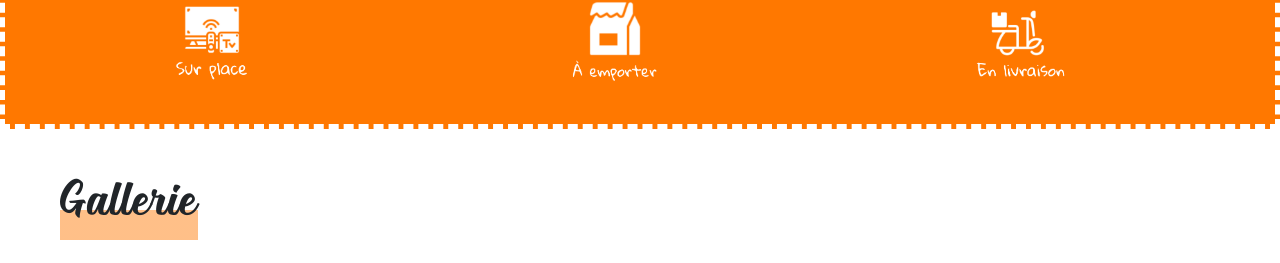
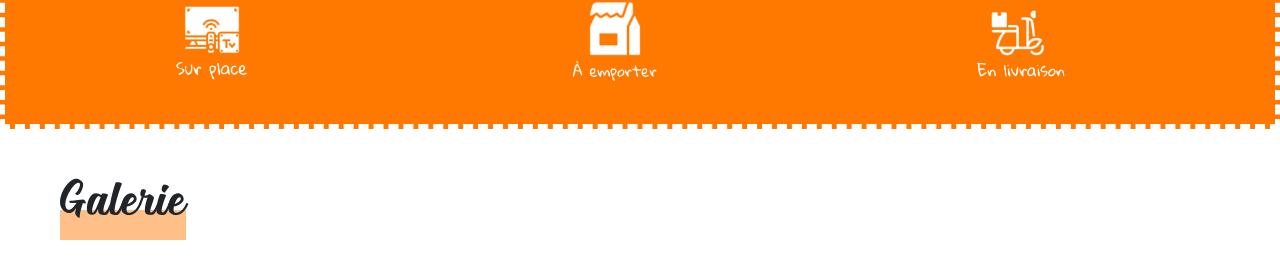
Before and after one commit to nelstatic/BBtacos_restaurant, a plain HTML site: page index.html in a window 1280 px wide. Shown: the part 2408-2671 px from the top of the page. Drawn offline with nearby package versions, Linux system fonts and the light colour scheme; files whose address does not match are found by name.

Commit message:
modified an h2 in index

```diff
--- a/index.html
+++ b/index.html
@@ -139,7 +139,7 @@
 
         <div class="gallerie">
             <h2>
-                <span class="highlight">Gallerie</span>
+                <span class="highlight">Galerie</span>
             </h2>
 
             <div class="gallerie-carousel">
```
